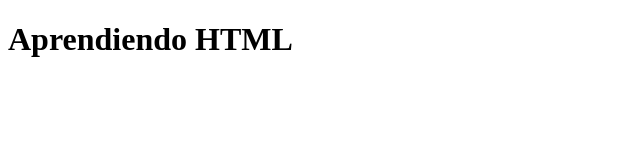
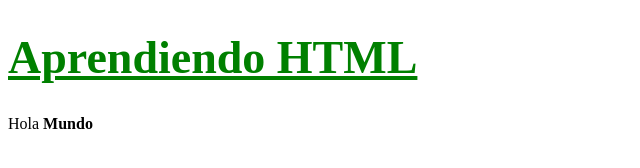
Before and after one commit to rafalepo/PWFE-M1-03, a plain HTML site: page index.html in a window 1280 px wide. Shown: the whole page, without its empty margins (0-640 px from the left). Drawn offline with Linux system fonts and the light colour scheme.

Commit message:
Jugando un poco con CSS

```diff
--- a/index.html
+++ b/index.html
@@ -6,6 +6,8 @@
 		</head>
 
 		<body>
-			<h1>Aprendiendo HTML</h1>
+			<h1 style="color: green;/* background: black; */border: brown;font-size: 46px;text-decoration: underline;font-family: aria;">Aprendiendo HTML</h1>
+			<p>Hola <strong>Mundo</strong></p>
+
 		</body>
 	</html>
```
